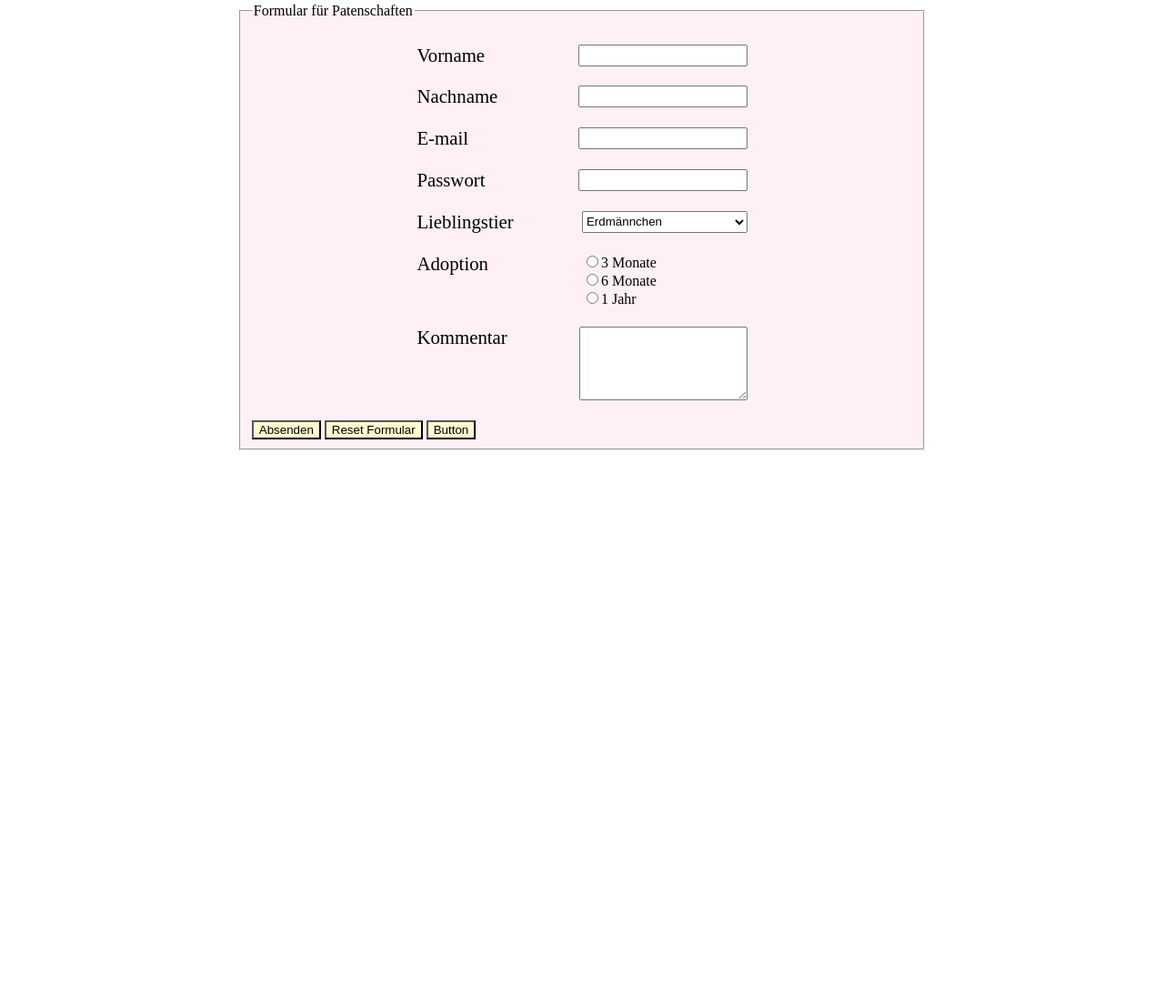
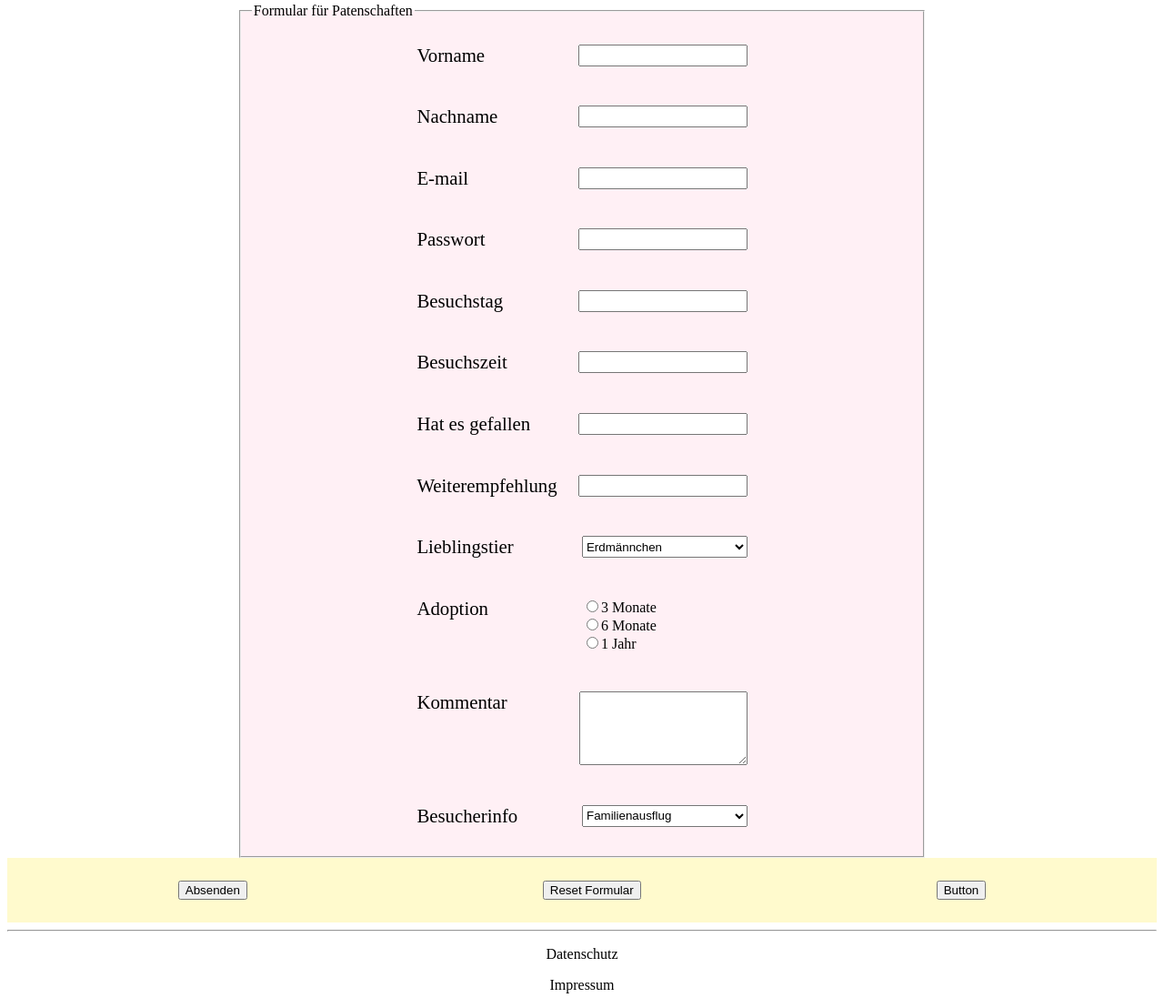
Before and after one commit to CODERS-BAY/html-css-aufgaben-Karina362, a plain HTML site: page Einheit 04 Kapitel 08/kontakt.html in a window 1280 px wide. Shown: the part 164-1272 px from the top of the page at 91% size. Before the commit the page ends 800 px from the top, so only its background shows below. Drawn offline with Linux system fonts and the light colour scheme.

Commit message:
Einheit4

```diff
--- a/Einheit 04 Kapitel 08/css/stylesheet.css
+++ b/Einheit 04 Kapitel 08/css/stylesheet.css
@@ -125,7 +125,7 @@ th,td{
     margin: auto;
     display: flex;
     width: 50%;
-    padding-top: 3%;
+    padding: 3%;
 
 }
 ul{
@@ -133,12 +133,11 @@ ul{
     padding: 0;
     margin: 0;
 }
-button{
-
-    margin-top: 3%;
+div.btn {
+    display: flex;
+    padding: 2%;
     justify-content: space-around;
     background-color: lemonchiffon;
-
 }
 
 form{
--- a/Einheit 04 Kapitel 08/kontakt.html
+++ b/Einheit 04 Kapitel 08/kontakt.html
@@ -37,6 +37,22 @@
                     <label for="passwort">Passwort</label>
                     <input type="password" name="passwort" id="passwort">
                 </div>
+                <div class="flex">
+                    <label for="besuchstag">Besuchstag</label>
+                    <input type="text" name="besuchstag" id="besuchstag">
+                </div>
+                <div class="flex">
+                    <label for="besuchszeit">Besuchszeit</label>
+                    <input type="text" name="besuchszeit" id="besuchszeit">
+                </div>
+                <div class="flex">
+                    <label for="hat es gefallen">Hat es gefallen</label>
+                    <input type="text" name="hat es gefallen" id="hat es gefallen">
+                </div>
+                <div class="flex">
+                    <label for="weiterempfehlung">Weiterempfehlung</label>
+                    <input type="text" name="weiterempfehlung" id="weiterempfehlung">
+                </div>
 
 
 
@@ -65,14 +81,32 @@
             <textarea rows="5" cols="20" name="kommentar" id="kommentar"></textarea>
             </div>
 
+            <div class="flex">
+                <label for="besucherinfo">Besucherinfo</label>
+                <select name="besucherinfo" id="besucherinfo">
+                    <option value="1">Familienausflug</option>
+                    <option value="2">Allein unterwegs</option>
+                    <option value="3">Gruppenausflug</option>
+                    <option value="4">Ausflug mit Freunden</option>
+                    <option value="5">was anderes...</option>
+                </select>
+
+
+            </fieldset>
+         </form>
+
+         <div class="btn">
             <button type="submit">Absenden</button>
             <button type="reset">Reset Formular</button>
             <button type="button">Button</button>
-         </form>
-        </fieldset>
+        </div>
+
+
         </main>
+        <hr>
         <footer>
-
+            <p>Datenschutz</p>
+            <p>Impressum</p>
         </footer>
     </body>
 </html>
```
Also changed, not shown: Einheit 04 Kapitel 08/info.html (+2 -2 lines).
